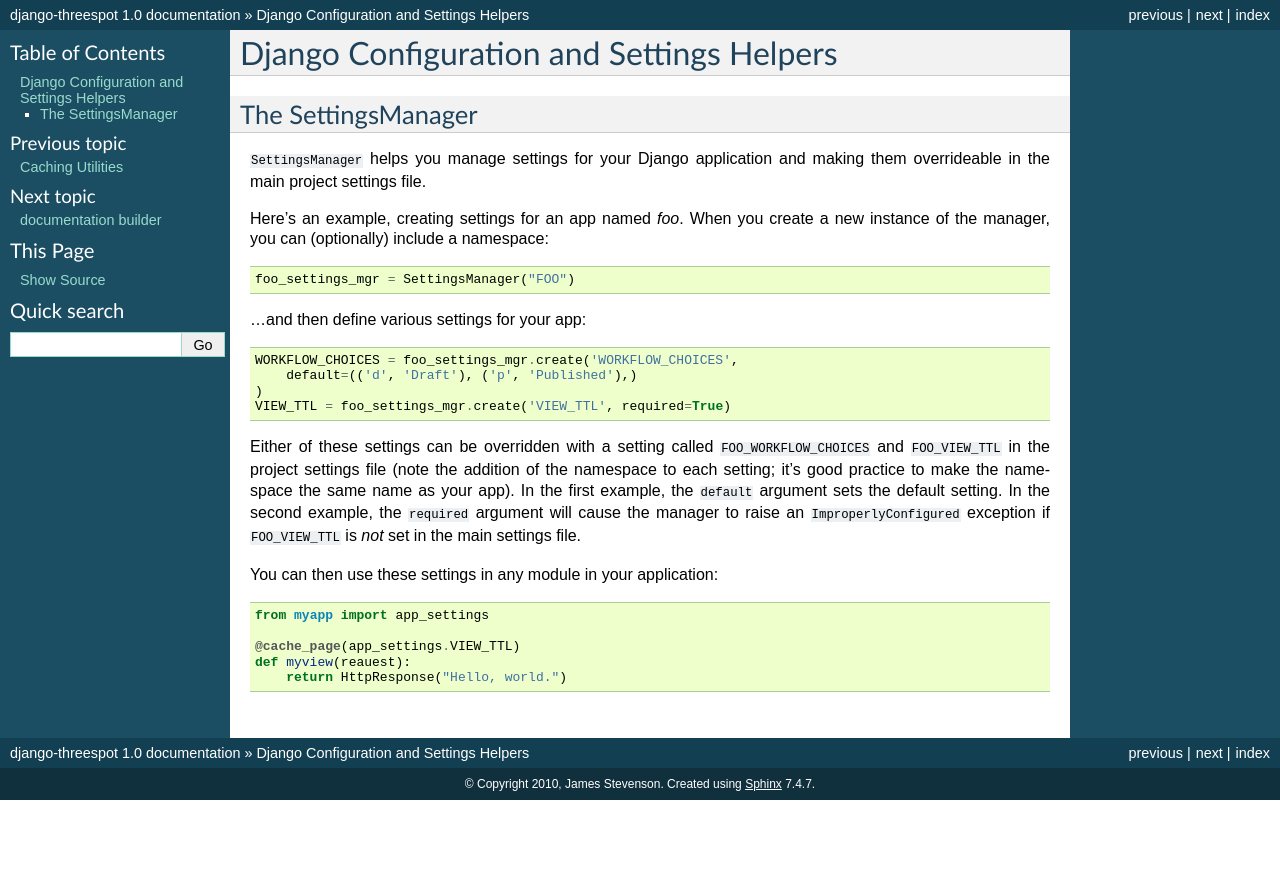
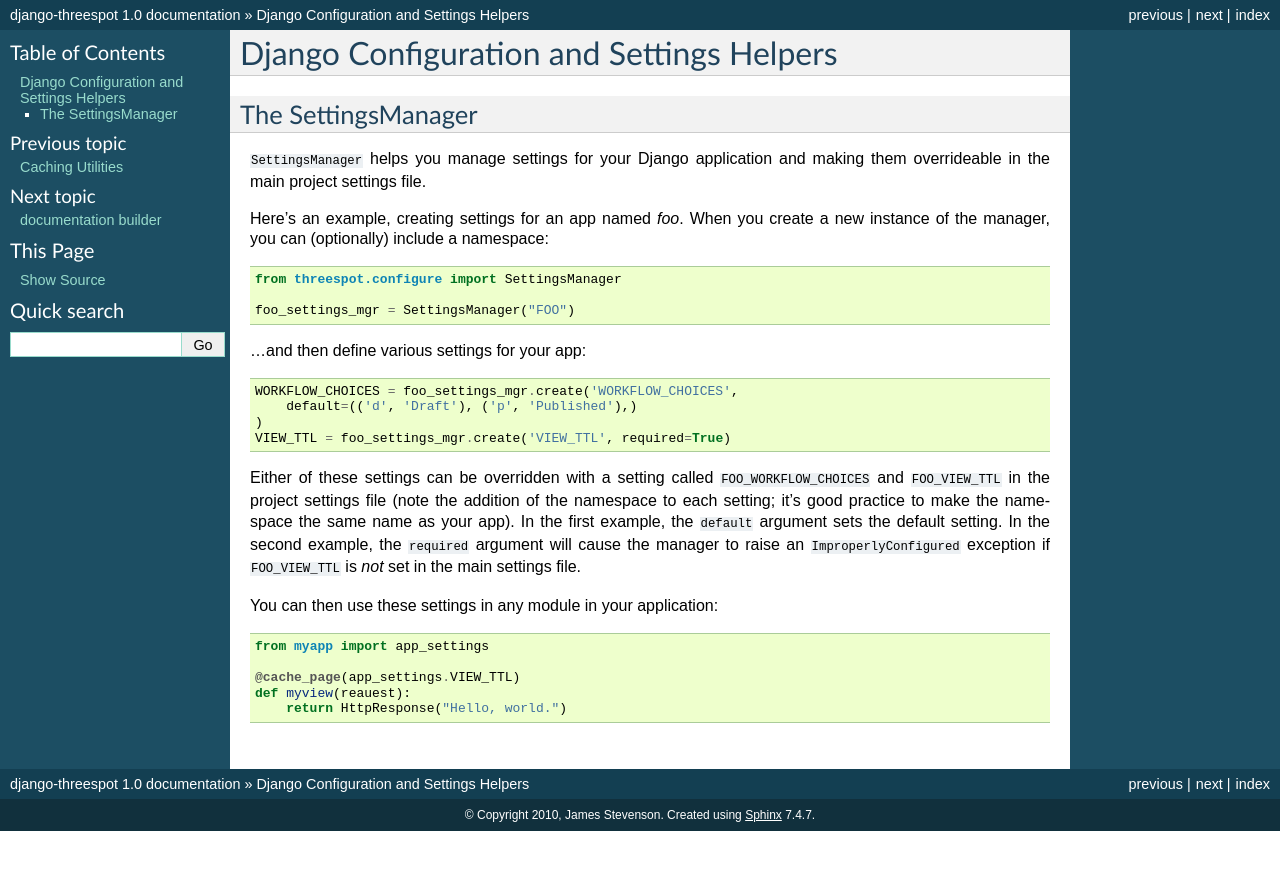
Before and after one commit to Threespot/django-threespot, a Sphinx documentation site: the page built from docs/components/configure.rst, in a window 1280 px wide. Shown: the top 870 px of the page. Built offline with Sphinx 7.4.7, drawn with Linux system fonts in a browser that asks for light colours.

Commit message:
Adds import to example usage

```diff
--- a/docs/components/configure.rst
+++ b/docs/components/configure.rst
@@ -11,6 +11,8 @@
 Here's an example, creating settings for an app named `foo`. When you
 create a new instance of the manager, you can (optionally) include a
 namespace::
+
+    from threespot.configure import SettingsManager
 
     foo_settings_mgr = SettingsManager("FOO")
 
```
